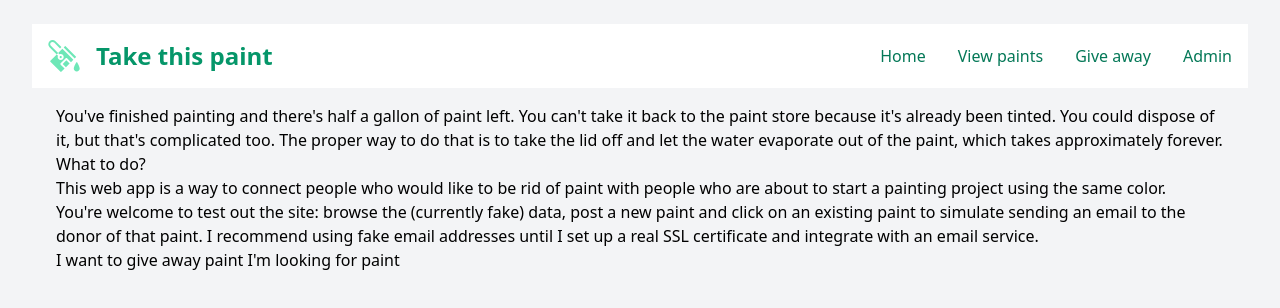
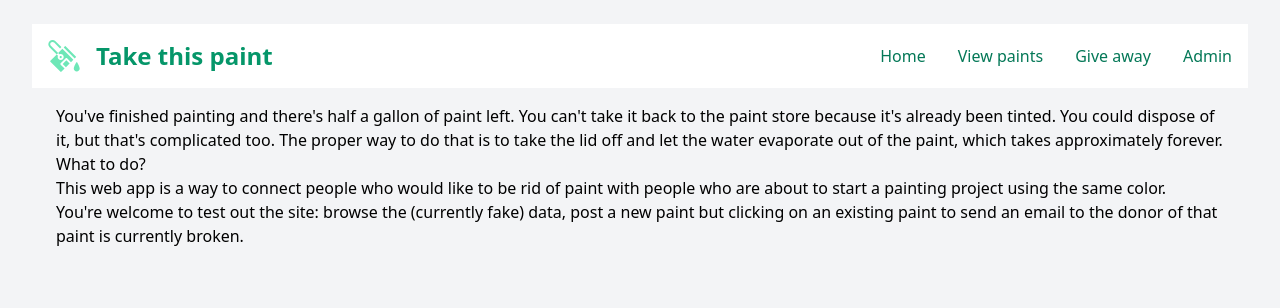
Before and after one commit to sofacles/take-this-paint, a React (Vite) app in the folder client/: page / in a window 1280 px wide. Shown: the top 308 px of the page. Built offline with nearby package versions, Linux system fonts and the light colour scheme.

Commit message:
Change text on home page

```diff
--- a/client/src/Home.tsx
+++ b/client/src/Home.tsx
@@ -24,21 +24,9 @@ const Home = () => {
 
       <p>
         You're welcome to test out the site: browse the (currently fake) data,
-        post a new paint and click on an existing paint to simulate sending an
-        email to the donor of that paint. I recommend using fake email addresses
-        until I set up a real SSL certificate and integrate with an email
-        service.
+        post a new paint but clicking on an existing paint to send an email to
+        the donor of that paint is currently broken.
       </p>
-
-      <div className="home-button-holder">
-        <Link to="/give-away" className="jumbo-button">
-          <span> I want to give away paint </span>
-        </Link>
-
-        <Link to="/view-paints" className="jumbo-button">
-          <span> I'm looking for paint</span>
-        </Link>
-      </div>
     </div>
   );
 };
```
